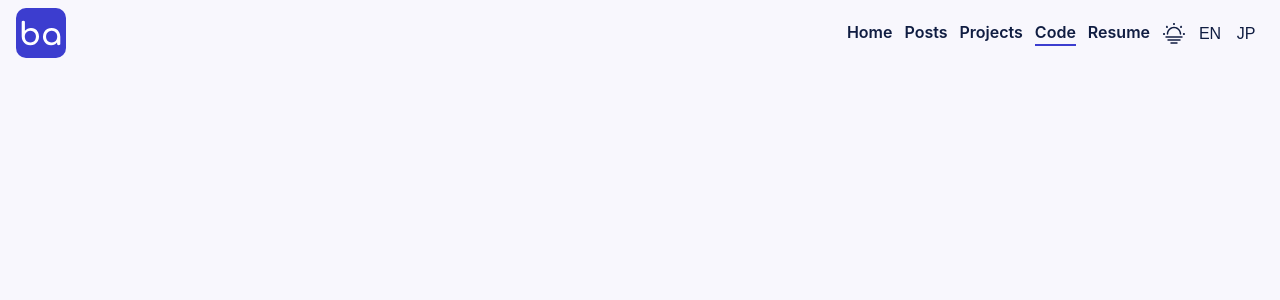
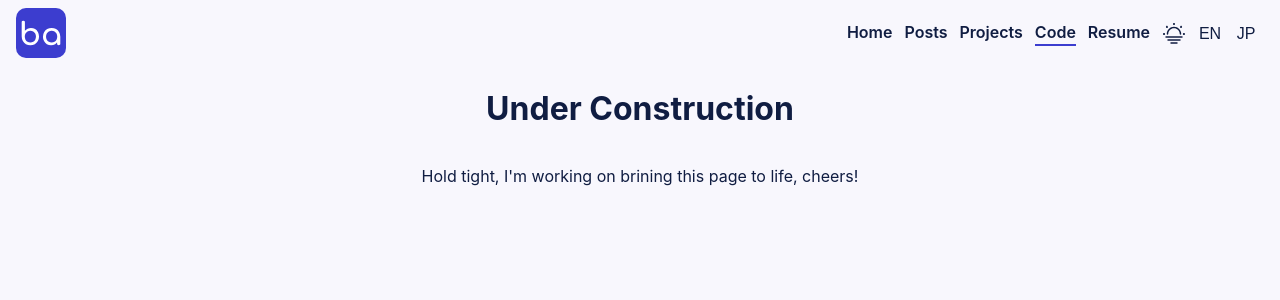
Before and after one commit to BryanAM/portfolio, a React (Create React App) app: page /code in a window 1280 px wide. Shown: the top 300 px of the page. Built offline with nearby package versions, Linux system fonts and the light colour scheme.

Commit message:
updated page text

```diff
--- a/src/App.jsx
+++ b/src/App.jsx
@@ -9,6 +9,7 @@ import { motion } from 'framer-motion';
 import { useTheme } from './contexts/themeContext';
 import Landing from './views/Landing/Landing';
 import { Menu } from './components/index';
+import UnderConstruction from './views/UnderConstruction/UnderConstruction';
 
 function App() {
   const { theme } = useTheme();
@@ -37,6 +38,7 @@ function App() {
         <motion.div variants={appContainerVariants} animate={menuOpen ? 'open' : 'close'} className="app-container">
           <Routes>
             <Route path="/" element={<Landing />} />
+            <Route path="/*" element={<UnderConstruction />} />
           </Routes>
         </motion.div>
       </BrowserRouter>
--- a/src/i18next/locales/en.json
+++ b/src/i18next/locales/en.json
@@ -14,5 +14,9 @@
     "posts": "Posts",
     "projects": "Projects",
     "resume": "Resume"
+  },
+  "underConstruction": {
+    "heading": "Under Construction",
+    "description": "Hold tight, I'm working on brining this page to life, cheers!"
   }
 }
--- a/src/views/UnderConstruction/UnderConstruction.jsx
+++ b/src/views/UnderConstruction/UnderConstruction.jsx
@@ -1,10 +1,13 @@
 import React from 'react';
+import { useTranslation } from 'react-i18next';
 import './underConstruction.scss';
 
 function UnderConstruction() {
+  const [t] = useTranslation();
   return (
     <>
-      Underconstruction
+      <h1>{t('underConstruction.heading')}</h1>
+      <p>{t('underConstruction.description')}</p>
     </>
   );
 }
```
